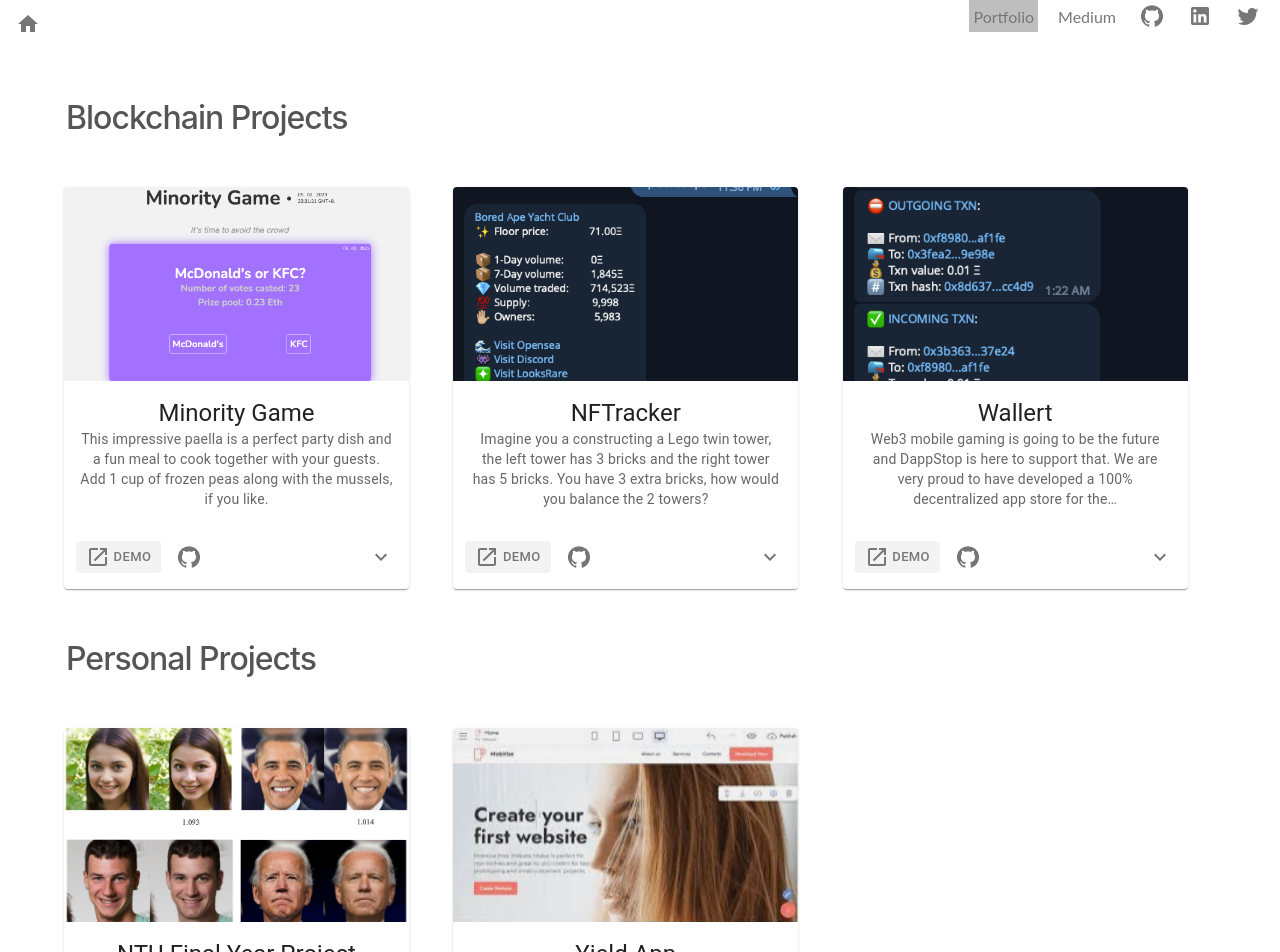
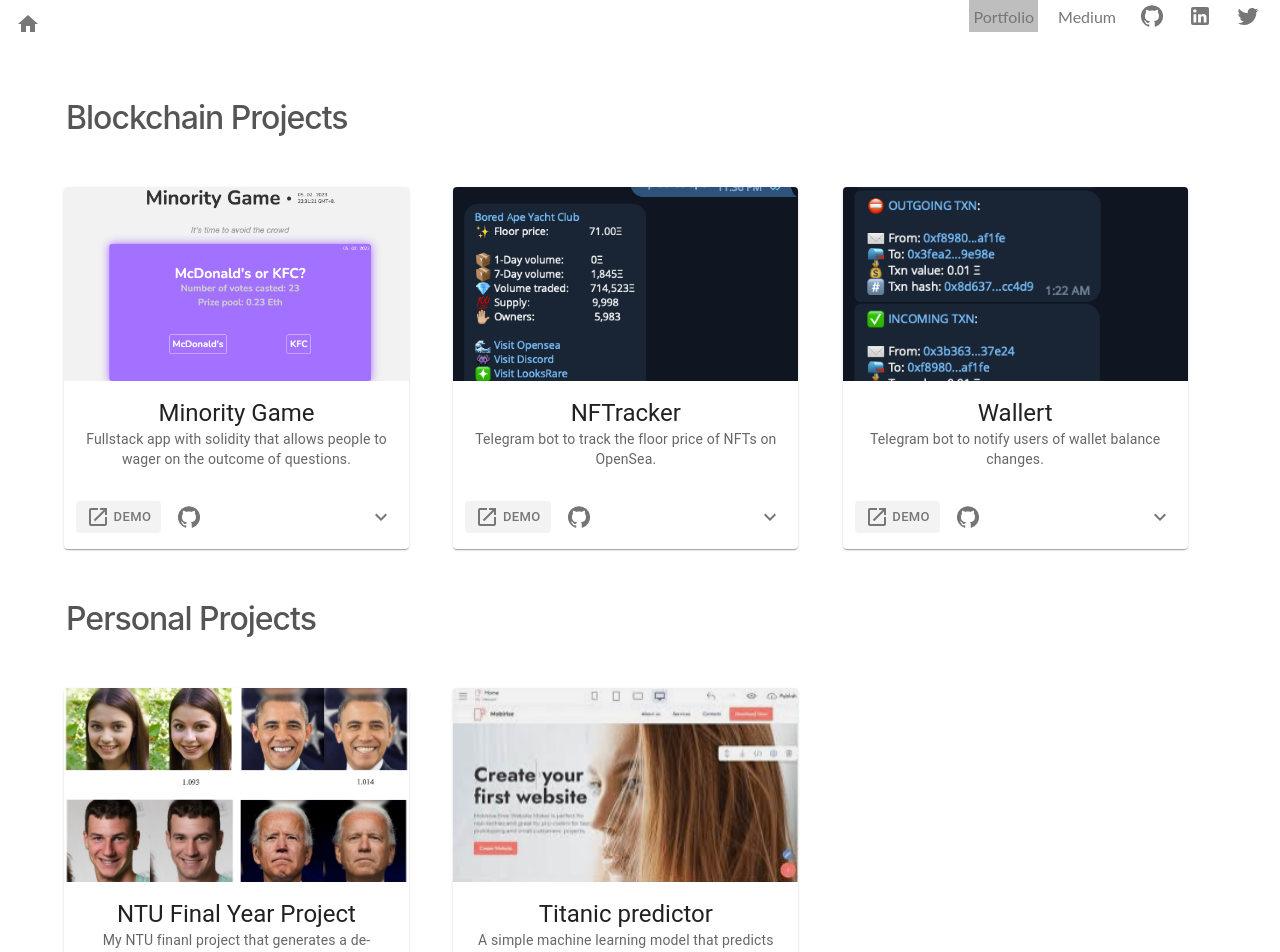
Before and after one commit to YeeeeeHan/portfolio-website, a React (Create React App) app: page /portfolio in a window 1280 px wide. Shown: the top 952 px of the page. Built offline with nearby package versions, Linux system fonts and the light colour scheme.

Commit message:
update proj constants

```diff
--- a/jsconfig.json
+++ b/jsconfig.json
@@ -1,7 +1,8 @@
 {
   "compilerOptions": {
     "module": "commonjs",
-    "target": "es6"
+    "target": "es6",
+    "checkJs": true,
   },
   "exclude": ["node_modules", "**/node_modules/*"]
 }
--- a/src/components/portfolio/cardinfo.js
+++ b/src/components/portfolio/cardinfo.js
@@ -8,10 +8,9 @@
   image: minorityGamePic,
   header: "Minority Game",
   description:
-    "This impressive paella is a perfect party dish and a fun meal to cook\n" +
-    "together with your guests. Add 1 cup of frozen peas along with the mussels,\n" +
-    "if you like.\n",
-  modal: "LONG ASS TEXT",
+    "Fullstack app with solidity that allows people to wager on the outcome of questions.\n",
+  modal_text: "Modal text",
+  modal_description: "",
   github: "https://github.com/YeeeeeHan/minority-game-dapp-frontend",
   website: "https://minority-game-dapp-front-end.vercel.app/",
 };
@@ -19,49 +18,51 @@
 export const nftFloorPrice = {
   image: nftrackerPic,
   header: "NFTracker",
-  description:
-    "Imagine you a constructing a Lego twin tower, the left tower has 3 bricks and the right tower has 5 bricks. You have 3 extra bricks, how would you balance the 2 towers?",
-  modal: "22222",
-  github: "https://github.com/YeeeeeHan/minority-game-dapp-frontend",
-  website: "https://minority-game-dapp-front-end.vercel.app/",
+  description: "Telegram bot to track the floor price of NFTs on OpenSea. \n",
+  modal_text: "Modal text",
+  modal_description: "",
+  github: "https://github.com/YeeeeeHan/NFTracker",
+  website: "https://t.me/NFTracker_bot",
 };
 
 export const wallert = {
   image: wallertPic,
   header: "Wallert",
-  description:
-    "Web3 mobile gaming is going to be the future and DappStop is here to support that. We are very proud to have developed a 100% decentralized app store for the…",
-  modal: "3333",
-  github: "https://github.com/YeeeeeHan/minority-game-dapp-frontend",
-  website: "https://minority-game-dapp-front-end.vercel.app/",
+  description: "Telegram bot to notify users of wallet balance changes.\n",
+  modal_text: "Modal text",
+  modal_description: "",
+  github: "https://github.com/YeeeeeHan/wallert",
+  website: "https://t.me/wallert_tg_bot",
 };
 
 export const multisigWallet = {
   image: null,
   header: "Yield App",
-  description:
-    "Web3 mobile gaming is going to be the future and DappStop is here to support that. We are very proud to have developed a 100% decentralized app store for the…",
-  modal: "3333",
-  github: "https://github.com/YeeeeeHan/minority-game-dapp-frontend",
-  website: "https://minority-game-dapp-front-end.vercel.app/",
+  description: "__",
+  modal_text: "Modal text",
+  modal_description: "",
+  github: "",
+  website: "",
 };
 
 export const ntuFYP = {
   image: fypPic,
   header: "NTU Final Year Project",
   description:
-    "Web3 mobile gaming is going to be the future and DappStop is here to support that. We are very proud to have developed a 100% decentralized app store for the…",
-  modal: "3333",
-  github: "https://github.com/YeeeeeHan/minority-game-dapp-frontend",
+    "My NTU finanl project that generates a de-identified image of input faces.",
+  modal_text: "Modal text",
+  modal_description: "",
+  github: "",
   website: "https://minority-game-dapp-front-end.vercel.app/",
 };
 
 export const titanic = {
   image: one,
-  header: "Yield App",
+  header: "Titanic predictor",
   description:
-    "Web3 mobile gaming is going to be the future and DappStop is here to support that. We are very proud to have developed a 100% decentralized app store for the…",
-  modal: "3333",
-  github: "https://github.com/YeeeeeHan/minority-game-dapp-frontend",
-  website: "https://minority-game-dapp-front-end.vercel.app/",
+    "A simple machine learning model that predicts the survival of passengers on the titanic.",
+  modal_text: "Modal text",
+  modal_description: "",
+  github: "https://drive.google.com/file/d/1ejvr4lAqFRzVr788uYmcBCwPS9dGoDOt/view?usp=sharing",
+  website: "https://drive.google.com/file/d/1ejvr4lAqFRzVr788uYmcBCwPS9dGoDOt/view?usp=sharing",
 };
--- a/src/components/portfolio/portfolio.js
+++ b/src/components/portfolio/portfolio.js
@@ -193,12 +193,10 @@
             />
             <CardContent>
               <Typography variant="body2" color="text.secondary">
-                {project.modal}
+                {project.modal_text}
               </Typography>
               <Typography variant="body2" color="text.secondary">
-                This impressive paella is a perfect party dish and a fun meal to
-                cook together with your guests. Add 1 cup of frozen peas along
-                with the mussels, if you like.
+                {project.modal_description}
               </Typography>
             </CardContent>
           </Card>
```
Also changed, not shown: tsconfig.json (added, +7 -0 lines).
